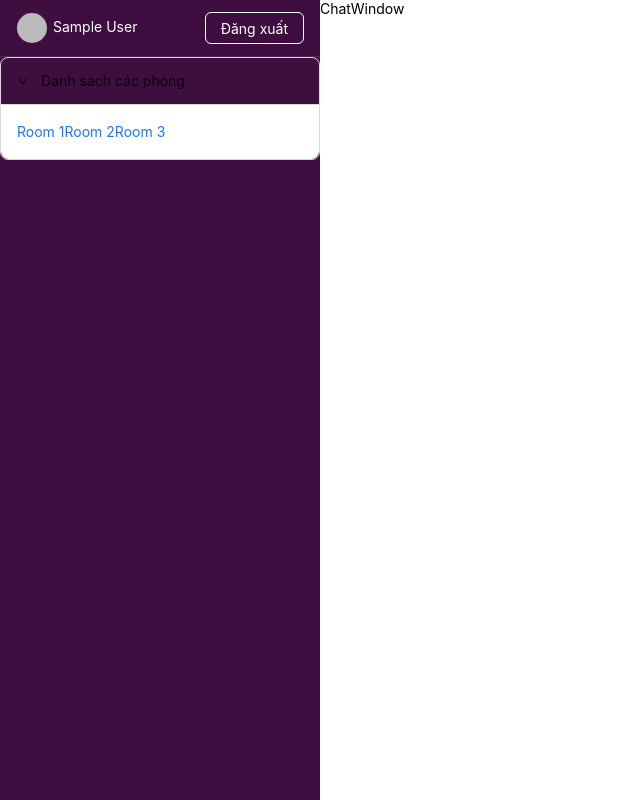
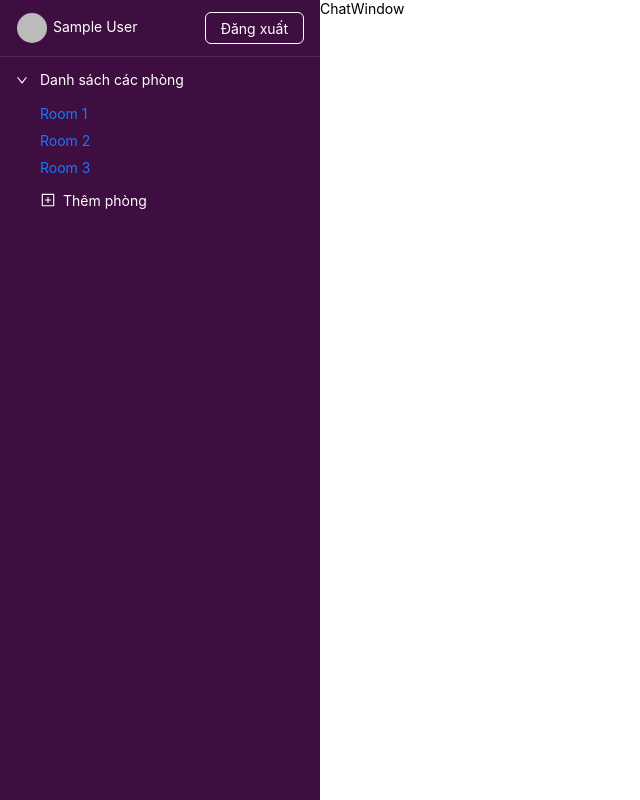
Before and after one commit to toanlehcm/HoleTexAppMessageRealTimeReactJSFirebase, a React (Create React App) app: page / in a window 1280 px wide. Shown: the whole page, without its empty margins (0-640 px from the left). Built offline with nearby package versions, Linux system fonts and the light colour scheme; no server answers; sample sign-in values are in the browser's storage.

Commit message:
- Create layout room list.

```diff
--- a/src/components/ChatRoom/RoomList.js
+++ b/src/components/ChatRoom/RoomList.js
@@ -1,16 +1,47 @@
 import React from 'react';
-import { Collapse, Typography } from 'antd'
+import { Collapse, Typography, Button } from 'antd'
+import styled from 'styled-components';
+import { PlusSquareOutlined } from '@ant-design/icons';
 
 const { Panel } = Collapse
 
+const PanelStyled = styled(Panel)`
+  &&& {
+    .ant-collapse-header, p {
+      color: white
+    }
+
+    .ant-collapse-content-box {
+      padding: 0 40px
+    }
+
+    .add-room {
+      color: white;
+      padding: 0;
+    }
+  }
+`;
+
+const LinkStyled = styled(Typography.Link)`
+  display: block;
+  margin-bottom: 5px;
+  color: white
+`;
+
 function RoomList(props) {
+  const handleAddRoom = () => {
+    // Add room
+  }
+
   return (
-    <Collapse defaultActiveKey={['1']}>
-      <Panel header="Danh sách các phòng" key={1}>
-        <Typography.Link>Room 1</Typography.Link>
-        <Typography.Link>Room 2</Typography.Link>
-        <Typography.Link>Room 3</Typography.Link>
-      </Panel>
+    <Collapse ghost defaultActiveKey={['1']}>
+      <PanelStyled header="Danh sách các phòng" key={1}>
+        <LinkStyled>Room 1</LinkStyled>
+        <LinkStyled>Room 2</LinkStyled>
+        <LinkStyled>Room 3</LinkStyled>
+
+        <Button type='text' icon={<PlusSquareOutlined />} className='add-room' onClick={handleAddRoom}>Thêm phòng</Button>
+      </PanelStyled>
     </Collapse>
   );
 }
```
